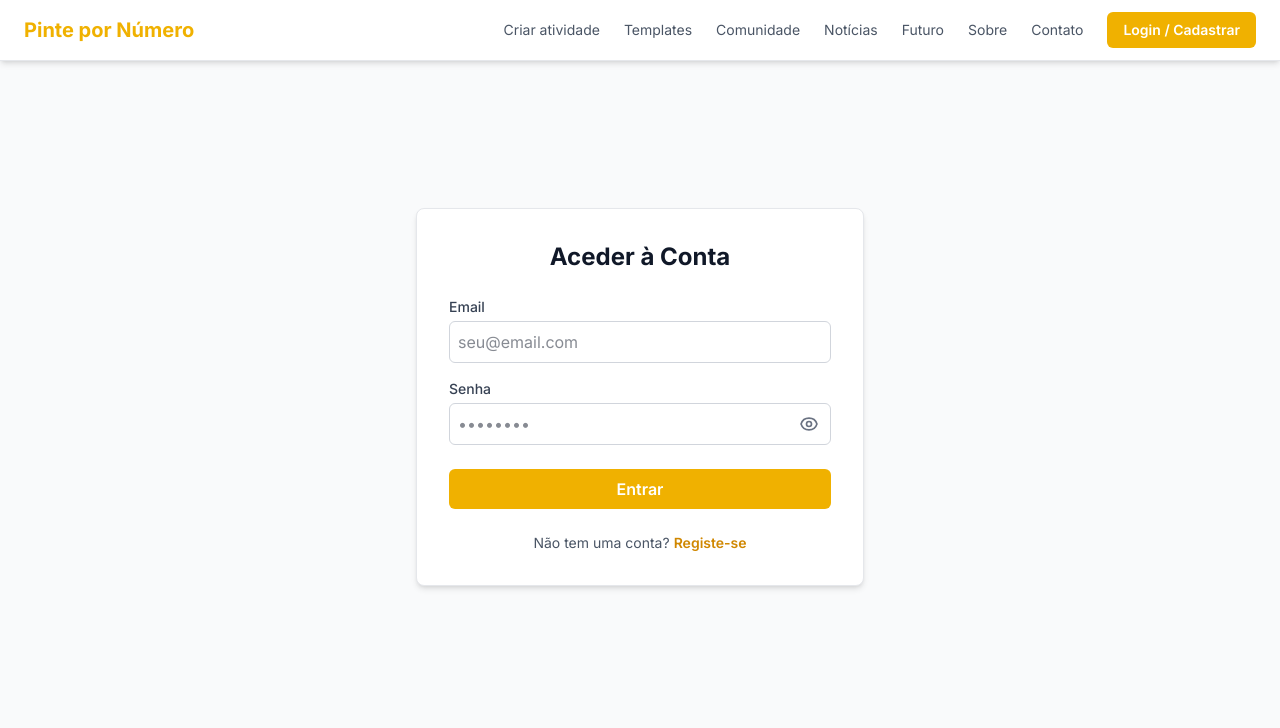
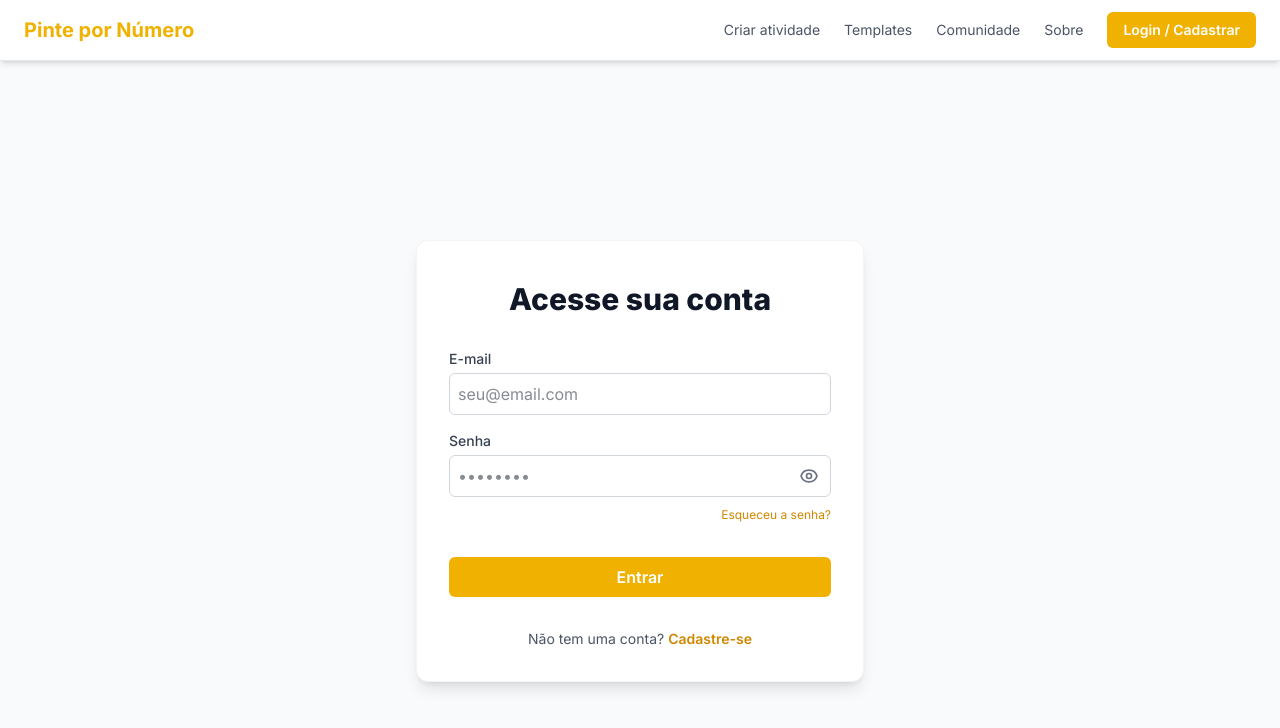
Before and after one commit to ImISR43L/CriaProf-Main, a Next.js app: page /login in a window 1280 px wide. Shown: the top 728 px of the page. Built offline with nearby package versions, Linux system fonts and the light colour scheme; no server answers.

Commit message:
password change system

```diff
--- a/src/app/about/page.tsx
+++ b/src/app/about/page.tsx
@@ -77,10 +77,26 @@ export default function AboutPage() {
         </ul>
       </div>
 
+      {/* Nova Secção de Links Movidos do Header */}
+      <div className="mt-8 pt-6 border-t border-gray-200 text-center">
+        <h3 className="text-xl font-bold mb-4 text-gray-900">Saiba mais</h3>
+        <div className="flex flex-wrap justify-center gap-6">
+          <Link href="/news" className="text-yellow-600 hover:text-yellow-800 font-medium hover:underline">
+            Notícias
+          </Link>
+          <Link href="/roadmap" className="text-yellow-600 hover:text-yellow-800 font-medium hover:underline">
+            Futuro (Roadmap)
+          </Link>
+          <Link href="/contact" className="text-yellow-600 hover:text-yellow-800 font-medium hover:underline">
+            Contato
+          </Link>
+        </div>
+      </div>
+
       <div className="text-center mt-10">
         <Link
           href="/create"
-          className="py-2 px-6 bg-yellow-600 text-white font-semibold rounded-md hover:bg-yellow-700 transition-colors"
+          className="py-2 px-6 bg-yellow-600 text-white font-semibold rounded-md hover:bg-yellow-700 transition-colors inline-block"
         >
           Voltar para o Gerador
         </Link>
--- a/src/app/dashboard/page.tsx
+++ b/src/app/dashboard/page.tsx
@@ -60,7 +60,7 @@ export default function DashboardPage() {
   };
 
   const getShareLink = (quizId: string) =>
-    `${window.location.origin}/?quiz_id=${quizId}`;
+    `${window.location.origin}/create?quiz_id=${quizId}`;
 
   const handleDeleteQuiz = async (quizId: string) => {
     if (
--- a/src/app/login/page.tsx
+++ b/src/app/login/page.tsx
@@ -49,34 +49,56 @@ export default function LoginPage() {
           password,
         });
         if (error) {
-          setMessage(`Erro ao fazer login: ${error.message}`);
+          setMessage("E-mail ou senha inválidos.");
           setMessageType("error");
         } else {
-          router.push("/");
-          router.refresh();
+          router.push("/dashboard");
         }
       }
+    } catch (err) {
+      setMessage("Ocorreu um erro inesperado.");
+      setMessageType("error");
     } finally {
       setLoading(false);
     }
   };
 
+  // NOVA FUNÇÃO: Esqueci a Senha
+  const handleResetPassword = async () => {
+    if (!email) {
+      setMessage("Por favor, digite seu e-mail no campo acima para recuperar a senha.");
+      setMessageType("error");
+      return;
+    }
+    setLoading(true);
+    const { error } = await supabase.auth.resetPasswordForEmail(email, {
+      redirectTo: `${window.location.origin}/reset-password`,
+    });
+
+    if (error) {
+      setMessage(`Erro: ${error.message}`);
+      setMessageType("error");
+    } else {
+      setMessage("Instruções de recuperação enviadas para o seu e-mail!");
+      setMessageType("success");
+    }
+    setLoading(false);
+  };
+
   return (
-    <div className="flex justify-center items-center min-h-screen -mt-16">
-      <div className="w-full max-w-md p-8 space-y-6 bg-white rounded-lg shadow-md border border-gray-200">
-        <h1 className="text-2xl font-bold text-center text-gray-900">
-          {isSignUp ? "Criar Nova Conta" : "Aceder à Conta"}
-        </h1>
-        <div className="space-y-4">
+    <div className="flex flex-col items-center justify-center min-h-screen bg-gray-50 py-12 px-4 sm:px-6 lg:px-8">
+      <div className="max-w-md w-full space-y-8 bg-white p-8 rounded-xl shadow-lg border border-gray-100">
         <div>
-            <label
-              htmlFor="email"
-              className="block text-sm font-medium text-gray-700"
-            >
-              Email
+          <h2 className="mt-2 text-center text-3xl font-extrabold text-gray-900">
+            {isSignUp ? "Crie sua conta" : "Acesse sua conta"}
+          </h2>
+        </div>
+        <div className="mt-8 space-y-4">
+          <div>
+            <label className="text-sm font-medium text-gray-700 block">
+              E-mail
             </label>
             <input
-              id="email"
               type="email"
               value={email}
               onChange={(e) => setEmail(e.target.value)}
@@ -84,40 +106,45 @@ export default function LoginPage() {
               placeholder="seu@email.com"
             />
           </div>
-          <div className="relative">
-            <label
-              htmlFor="password"
-              className="block text-sm font-medium text-gray-700"
-            >
+          <div>
+            <label className="text-sm font-medium text-gray-700 block">
               Senha
             </label>
+            <div className="relative mt-1">
               <input
-              id="password"
                 type={showPassword ? "text" : "password"}
                 value={password}
                 onChange={(e) => setPassword(e.target.value)}
-              className="w-full p-2 mt-1 border border-gray-300 rounded-md bg-white text-gray-900 pr-10"
+                className="w-full p-2 border border-gray-300 rounded-md pr-10 bg-white text-gray-900"
                 placeholder="••••••••"
               />
               <button
                 type="button"
                 onClick={() => setShowPassword(!showPassword)}
-              className="absolute inset-y-0 right-0 top-6 flex items-center px-3 text-gray-500"
-              aria-label={showPassword ? "Ocultar senha" : "Mostrar senha"}
+                className="absolute inset-y-0 right-0 pr-3 flex items-center text-gray-500 hover:text-gray-700"
               >
                 {showPassword ? <EyeSlash /> : <Eye />}
               </button>
             </div>
+            {/* NOVO BOTÃO: Link de esqueci a senha aparece apenas no modo Entrar */}
+            {!isSignUp && (
+              <div className="text-right mt-1">
+                <button
+                  type="button"
+                  onClick={handleResetPassword}
+                  className="text-xs text-yellow-600 hover:underline"
+                >
+                  Esqueceu a senha?
+                </button>
+              </div>
+            )}
+          </div>
           {isSignUp && (
             <div>
-              <label
-                htmlFor="confirmPassword"
-                className="block text-sm font-medium text-gray-700"
-              >
+              <label className="text-sm font-medium text-gray-700 block">
                 Confirmar Senha
               </label>
               <input
-                id="confirmPassword"
                 type="password"
                 value={confirmPassword}
                 onChange={(e) => setConfirmPassword(e.target.value)}
@@ -130,26 +157,26 @@ export default function LoginPage() {
         <button
           onClick={handleAuthAction}
           disabled={loading}
-          className="w-full h-10 flex items-center justify-center py-2 px-4 bg-yellow-500 text-white font-semibold rounded-md hover:bg-yellow-600 transition-colors disabled:bg-yellow-300 disabled:cursor-not-allowed"
+          className="w-full h-10 flex items-center justify-center py-2 px-4 bg-yellow-500 text-white font-semibold rounded-md hover:bg-yellow-600 transition-colors disabled:bg-yellow-300 disabled:cursor-not-allowed mt-6"
         >
           {loading ? (
             <div className="w-5 h-5 border-2 border-white border-t-transparent rounded-full animate-spin"></div>
           ) : isSignUp ? (
-            "Registar"
+            "Registrar"
           ) : (
             "Entrar"
           )}
         </button>
         {message && (
           <p
-            className={`text-center text-base ${
+            className={`text-center text-base mt-4 ${
               messageType === "success" ? "text-green-600" : "text-red-500"
             }`}
           >
             {message}
           </p>
         )}
-        <p className="text-sm text-center text-gray-600">
+        <p className="text-sm text-center text-gray-600 mt-4">
           {isSignUp ? "Já tem uma conta?" : "Não tem uma conta?"}
           <button
             onClick={() => {
@@ -158,7 +185,7 @@ export default function LoginPage() {
             }}
             className="ml-1 font-semibold text-yellow-600 hover:underline"
           >
-            {isSignUp ? "Faça login" : "Registe-se"}
+            {isSignUp ? "Faça login" : "Cadastre-se"}
           </button>
         </p>
       </div>
--- /dev/null
+++ b/src/app/reset-password/page.tsx
@@ -0,0 +1,108 @@
+"use client";
+import { useState, useEffect } from "react";
+import { useRouter, useSearchParams } from "next/navigation";
+import { createClient } from "@/lib/supabase/client";
+import { Suspense } from "react";
+
+function ResetPasswordContent() {
+  const [newPassword, setNewPassword] = useState("");
+  const [confirmPassword, setConfirmPassword] = useState("");
+  const [message, setMessage] = useState("");
+  const [loading, setLoading] = useState(false);
+  const router = useRouter();
+  const searchParams = useSearchParams();
+  const supabase = createClient();
+
+  useEffect(() => {
+    // CORREÇÃO: Pega o código da URL e transforma em uma sessão válida
+    const code = searchParams.get("code");
+    if (code) {
+      supabase.auth.exchangeCodeForSession(code).then(({ error }) => {
+        if (error) {
+          console.error("Erro ao validar sessão:", error.message);
+        }
+      });
+    }
+  }, [searchParams, supabase.auth]);
+
+  const handleUpdatePassword = async () => {
+    if (newPassword.length < 6) {
+      setMessage("A nova senha deve ter no mínimo 6 caracteres.");
+      return;
+    }
+    if (newPassword !== confirmPassword) {
+      setMessage("As senhas não coincidem.");
+      return;
+    }
+
+    setLoading(true);
+    const { error } = await supabase.auth.updateUser({ password: newPassword });
+
+    if (error) {
+      setMessage(`Erro: ${error.message}`);
+    } else {
+      setMessage("Senha atualizada com sucesso! Redirecionando...");
+      setTimeout(() => {
+        router.push("/dashboard");
+      }, 2000);
+    }
+    setLoading(false);
+  };
+
+  return (
+    <div className="flex flex-col items-center justify-center min-h-screen bg-gray-50 py-12 px-4">
+      <div className="max-w-md w-full space-y-8 bg-white p-8 rounded-xl shadow-lg border border-gray-100">
+        <h2 className="text-center text-2xl font-bold text-gray-900">
+          Redefinir Senha
+        </h2>
+        <div className="mt-4 space-y-4">
+          <div>
+            <label className="text-sm font-medium text-gray-700 block">
+              Nova Senha
+            </label>
+            <input
+              type="password"
+              value={newPassword}
+              onChange={(e) => setNewPassword(e.target.value)}
+              className="w-full p-2 mt-1 border border-gray-300 rounded-md bg-white text-gray-900 focus:ring-yellow-500 focus:border-yellow-500"
+              placeholder="Mínimo 6 caracteres"
+            />
+          </div>
+          <div>
+            <label className="text-sm font-medium text-gray-700 block">
+              Confirmar Nova Senha
+            </label>
+            <input
+              type="password"
+              value={confirmPassword}
+              onChange={(e) => setConfirmPassword(e.target.value)}
+              className="w-full p-2 mt-1 border border-gray-300 rounded-md bg-white text-gray-900 focus:ring-yellow-500 focus:border-yellow-500"
+              placeholder="Repita a nova senha"
+            />
+          </div>
+          <button
+            onClick={handleUpdatePassword}
+            disabled={loading}
+            className="w-full py-2 px-4 bg-yellow-500 text-white font-semibold rounded-md hover:bg-yellow-600 transition-colors disabled:bg-yellow-300"
+          >
+            {loading ? "Atualizando..." : "Salvar Nova Senha"}
+          </button>
+          {message && (
+            <p className="text-center text-sm font-medium mt-2 text-blue-600">
+              {message}
+            </p>
+          )}
+        </div>
+      </div>
+    </div>
+  );
+}
+
+// O Next.js exige que componentes que usam useSearchParams sejam envolvidos em um Suspense
+export default function ResetPasswordPage() {
+  return (
+    <Suspense fallback={<div className="min-h-screen flex items-center justify-center">Carregando...</div>}>
+      <ResetPasswordContent />
+    </Suspense>
+  );
+}
--- a/src/components/Navbar.tsx
+++ b/src/components/Navbar.tsx
@@ -44,7 +44,7 @@ const Navbar = () => {
                 </Link>
               </div>
             )}
-            {/* Links Públicos */}
+            {/* Links Públicos Limpos */}
             <Link
               href="/create"
               className="text-sm text-gray-600 hover:text-yellow-600"
@@ -64,28 +64,10 @@ const Navbar = () => {
               Comunidade
             </Link>
             <Link
-              href="/news"
-              className="text-sm text-gray-600 hover:text-yellow-600"
-            >
-              Notícias
-            </Link>{" "}
-            <Link
-              href="/roadmap"
-              className="text-sm text-gray-600 hover:text-yellow-600"
-            >
-              Futuro
-            </Link>{" "}
-            <Link
               href="/about"
               className="text-sm text-gray-600 hover:text-yellow-600"
             >
               Sobre
-            </Link>
-            <Link
-              href="/contact"
-              className="text-sm text-gray-600 hover:text-yellow-600"
-            >
-              Contato
             </Link>
           </div>
           <AuthButton />
```
Also changed, not shown: src/app/account/page.tsx (+33 -0 lines), src/components/QuestionBlock.tsx (+24 -13 lines), tsconfig.json (+19 -5 lines), 1 other file (tests, documents, lock files or other folders). Lines whose indentation alone changed are shown as unchanged.
